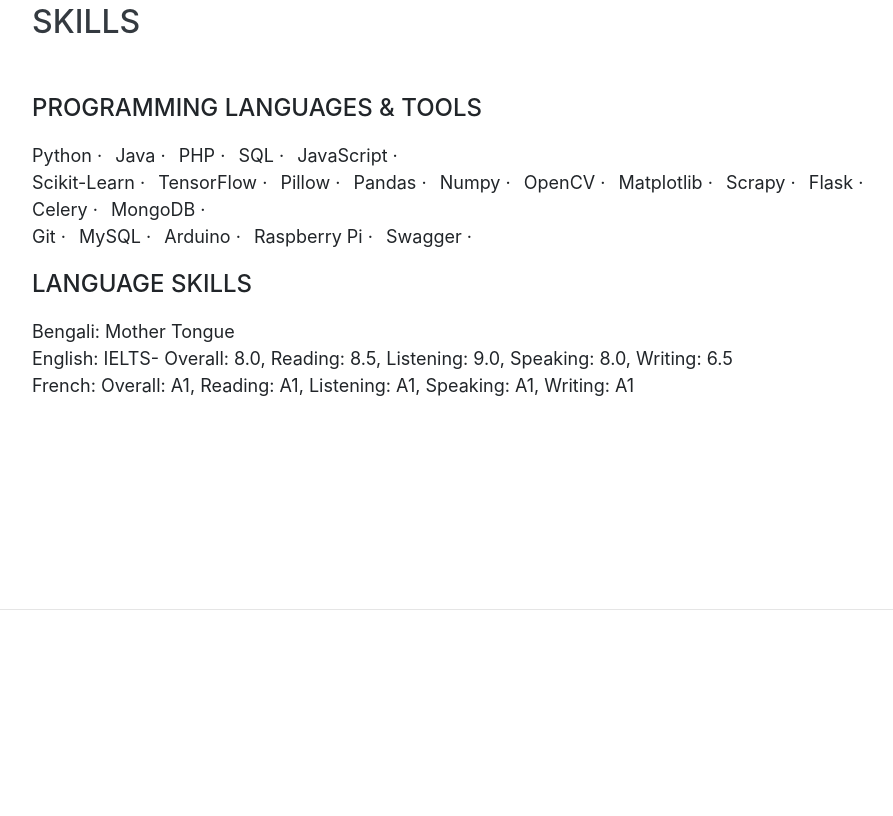
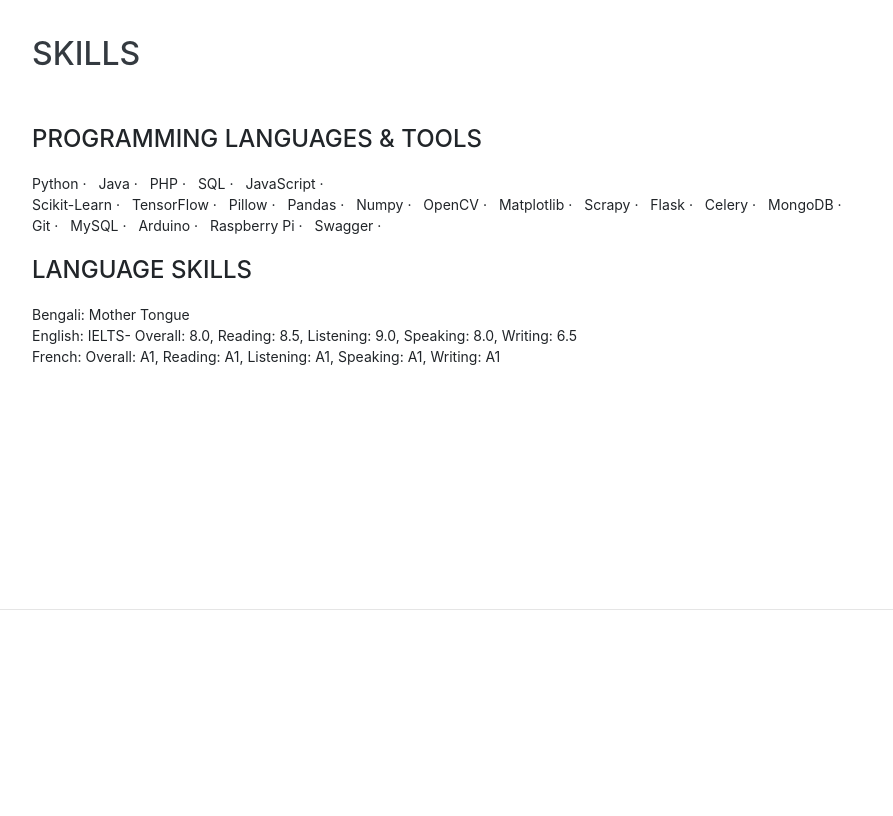
Before and after one commit to tahsin5/tahsin5.github.io, a website with bundled scripts: page index.html in a window 1280 px wide. Shown: the part 4044-4860 px from the top of the page, without its empty margins (288-1181 px from the left). Built offline with nearby package versions, Linux system fonts and the light colour scheme; a web font is replaced by a local one.

Commit message:
Update index.html

```diff
--- a/index.html
+++ b/index.html
@@ -242,7 +242,7 @@
         <h2 class="mb-5">Skills</h2>
 
         <div class="subheading mb-3">Programming Languages &amp; Tools</div>
-        <ul class="list-inline dev-icons" style="font-size:18px;">
+        <ul class="list-inline dev-icons" style="font-size:14px;">
           <li class="list-inline-item">
             Python ·
           </li>
@@ -317,7 +317,7 @@
         </ul> -->
 
         <div class="subheading mb-3">Language Skills</div>
-        <ul class="list-inline dev-icons" style="font-size:18px;">
+        <ul class="list-inline dev-icons" style="font-size:14px;">
           <li class="list-inline-item">
             Bengali: Mother Tongue
           </li><br>
@@ -369,6 +369,29 @@
       </div>
     </section>
 
+    <hr class="m-0">
+
+    <!--
+    <section class="resume-section p-3 p-lg-5 d-flex align-items-center" id="presentations">
+      <div class="w-100">
+        <h2 class="mb-5">Presentations &amp; Demos</h2>
+        <ul class="fa-ul mb-0">
+          <li>
+            <i class="fa-li fa fa-trophy text-warning"></i>
+            Presented Visual Product Search(VPS) demo at WordCamp Dhaka 2019</li>
+          <li>
+            <i class="fa-li fa fa-trophy text-warning"></i>
+            Presented "BOOKCEPTION: A PROPOSED FRAMEWORK FOR AN ARTIFICIALLY INTELLIGENT RECOMMENDATION PLATFORM" at ICSCA 2019,
+            Penang, Malaysia</li>
+          <li>
+            <i class="fa-li fa fa-trophy text-warning"></i>
+            Presented "IOT BASED PATIENT MONITORING SYSTEM USING ECG SENSOR" at ICREST 2019, Dhaka, Bangladesh
+          </li>
+        </ul>
+      </div>
+    </section>    -->
+
+
   </div>
 
   <!-- Bootstrap core JavaScript -->
```
